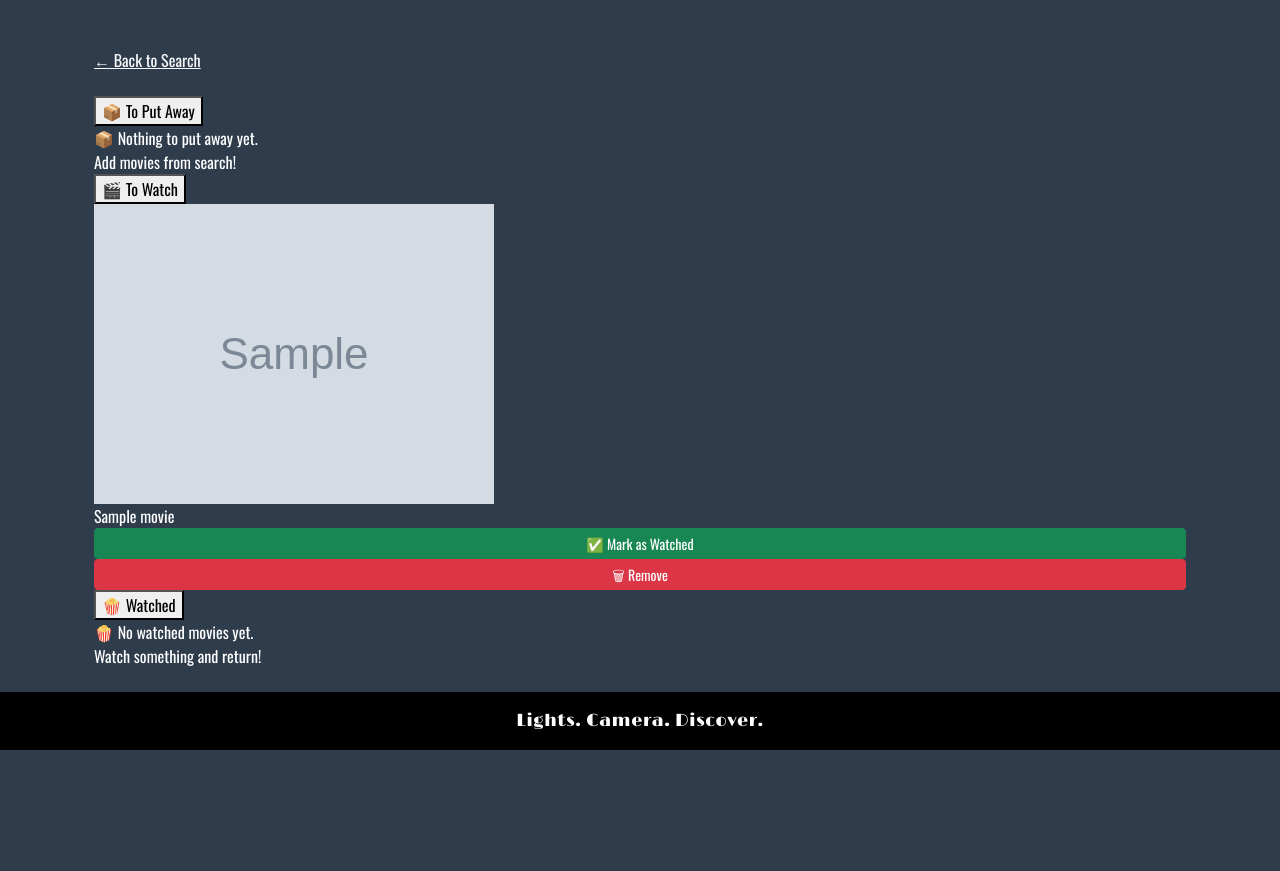
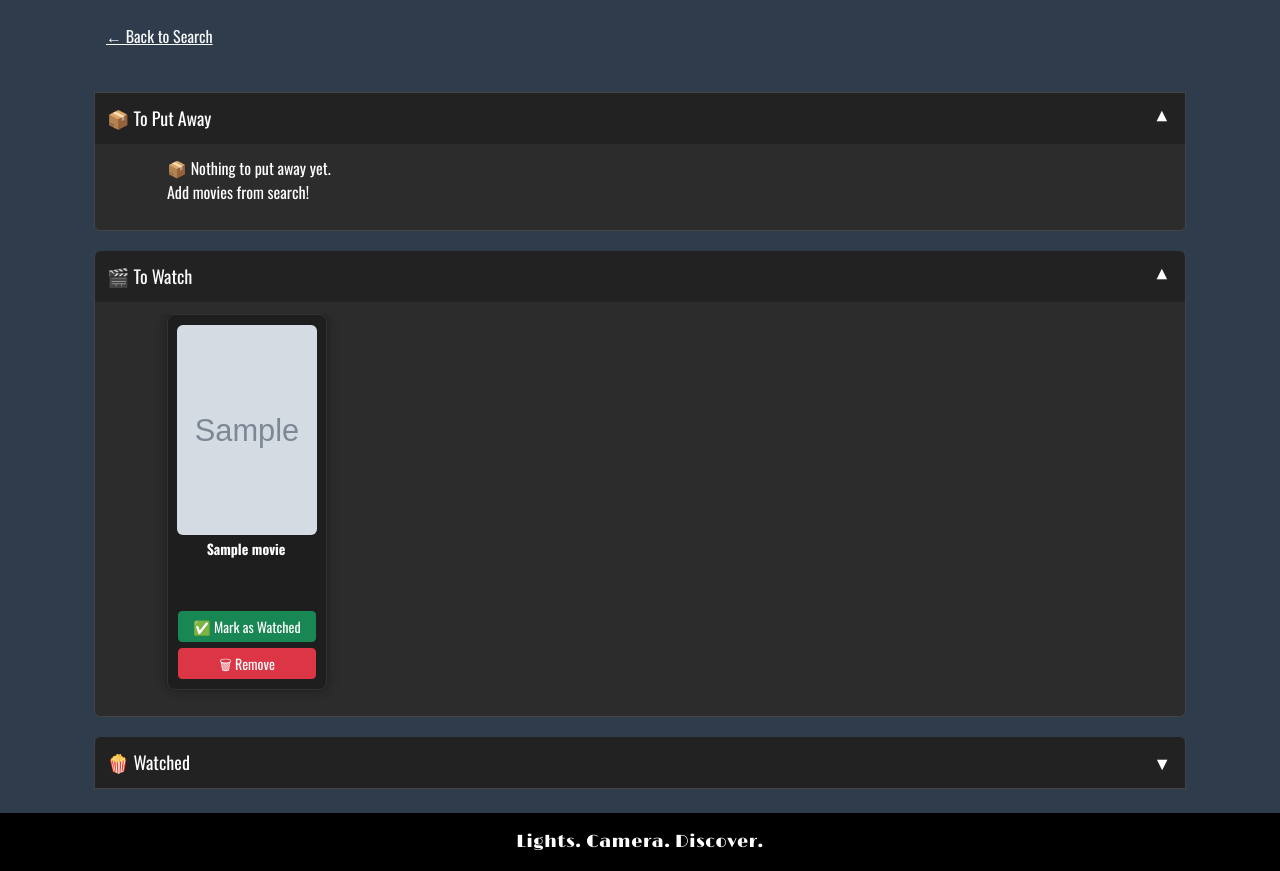
Before and after one commit to Ceri-Jane/milestone_project_three, a Django app: page /my-shelf/ in a window 1280 px wide. Shown: the part 58-929 px from the top of the page. Before the commit the page ends 808 px from the top, so only its background shows below. Run offline with Django 5.2, Linux system fonts and the light colour scheme; a user stored in the database is signed in; tables that the repository leaves empty hold one stand-in row (values such as "Sample post"); grey boxes marked "Sample" are stand-in pictures.

Commit message:
Add shelf.css styling

```diff
--- /dev/null
+++ b/static/css/shelf.css
@@ -0,0 +1,243 @@
+/* =========================================
+   SHELF ROW + SCROLL LAYOUT
+========================================= */
+
+.shelf-wrapper {
+    position: relative;
+}
+
+.shelf-row {
+    display: flex;
+    gap: 22px;
+    overflow-x: auto;
+    padding: 0 60px 14px;
+    scroll-behavior: smooth;
+}
+
+.shelf-row::-webkit-scrollbar {
+    height: 8px;
+}
+.shelf-row::-webkit-scrollbar-thumb {
+    background: #444;
+    border-radius: 4px;
+}
+
+/* =========================================
+   SHELF CARD (MATCHING HTML)
+========================================= */
+
+.shelf-card {
+    width: 160px;
+    flex-shrink: 0;
+    background: #1e1e1e;
+    border-radius: 8px;
+    padding: 10px;
+    display: flex;
+    flex-direction: column;
+    align-items: center;
+    text-align: center;
+    box-shadow: 0 0 12px rgba(0,0,0,0.4);
+    border: 1px solid #333;
+    justify-content: space-between;
+}
+
+/* Poster */
+.shelf-card img {
+    width: 140px;
+    height: 210px;
+    object-fit: cover;
+    border-radius: 6px;
+    margin-bottom: 6px;
+}
+
+/* Title (fixed height + scrollable) */
+.shelf-title {
+    font-size: 14px;
+    font-weight: bold;
+    line-height: 1.2;
+    word-wrap: break-word;
+    overflow-wrap: anywhere;
+    text-align: center;
+    width: 140px; /* consistent width */
+    height: 60px; /* fixed height for alignment */
+    overflow-y: auto; /* scroll only if text too long */
+    padding-right: 4px;
+    margin: 0 auto 10px;
+}
+
+/* Scrollbar styling for long titles */
+.shelf-title::-webkit-scrollbar {
+    width: 4px;
+}
+.shelf-title::-webkit-scrollbar-thumb {
+    background: #555;
+    border-radius: 4px;
+}
+
+/* Buttons stay aligned at bottom */
+.shelf-actions {
+    margin-top: auto;
+    display: flex;
+    flex-direction: column;
+    gap: 6px;
+    width: 100%;
+}
+
+/* =========================================
+   SCROLL ARROWS
+========================================= */
+
+.scroll-left,
+.scroll-right {
+    position: absolute;
+    top: 0;
+    width: 45px;
+    height: 100%;
+    display: none;
+    cursor: pointer;
+    z-index: 5;
+}
+
+@media (pointer: fine) {
+    .scroll-left,
+    .scroll-right {
+        display: block;
+    }
+}
+
+.scroll-left {
+    left: 0;
+    background: linear-gradient(to right, rgba(0,0,0,0.4), transparent);
+}
+
+.scroll-right {
+    right: 0;
+    background: linear-gradient(to left, rgba(0,0,0,0.4), transparent);
+}
+
+.scroll-left::after,
+.scroll-right::after {
+    content: '';
+    position: absolute;
+    top: 50%;
+    transform: translateY(-50%);
+    width: 22px;
+    height: 22px;
+    opacity: 0.8;
+    pointer-events: none;
+}
+
+.scroll-left::after {
+    left: 10px;
+    border-top: 4px solid white;
+    border-left: 4px solid white;
+    transform: translateY(-50%) rotate(-45deg);
+}
+
+.scroll-right::after {
+    right: 10px;
+    border-top: 4px solid white;
+    border-right: 4px solid white;
+    transform: translateY(-50%) rotate(45deg);
+}
+
+.scroll-left:hover::after,
+.scroll-right:hover::after {
+    opacity: 1;
+}
+
+/* =========================================
+   ACCORDION
+========================================= */
+
+.accordion-item {
+    margin-top: 20px;
+    border: 1px solid #444;
+    border-radius: 6px;
+    overflow: hidden;
+}
+
+.accordion-header {
+    width: 100%;
+    background: #222;
+    color: #fff;
+    padding: 12px;
+    text-align: left;
+    border: none;
+    font-size: 18px;
+    cursor: pointer;
+    position: relative;
+}
+
+.accordion-header::after {
+    content: "▼";
+    position: absolute;
+    right: 14px;
+    transition: transform 0.3s;
+}
+
+.accordion-item.open .accordion-header::after {
+    transform: rotate(180deg);
+}
+
+.accordion-content {
+    background: #2c2c2c;
+    max-height: 0;
+    overflow: hidden;
+    transition: max-height 0.35s ease;
+    padding: 0 12px;
+}
+
+.accordion-item.open .accordion-content {
+    max-height: 900px;
+    padding: 12px;
+}
+
+/* =========================================
+   WATCHED SHELF (FIXED ALIGNMENT)
+========================================= */
+
+.watched-card {
+    display: flex;
+    flex-direction: column;
+    justify-content: flex-start;
+    min-height: 410px;
+    position: relative;
+}
+
+/* Poster */
+.watched-card img {
+    margin-bottom: 6px;
+}
+
+/* Fixed-size scrollable title */
+.watched-card .shelf-title {
+    width: 140px;
+    height: 60px; /* fixed height to align all cards */
+    overflow-y: auto;
+    text-align: center;
+    padding-right: 4px;
+    margin: 0 auto 8px;
+}
+
+/* 👍👎 buttons fixed above the yellow button */
+.watched-card .rating-actions {
+    display: flex;
+    justify-content: center;
+    gap: 8px;
+    margin-top: auto;
+    margin-bottom: 6px;
+}
+
+/* Shelf buttons stay stacked below */
+.watched-card .shelf-actions {
+    display: flex;
+    flex-direction: column;
+    gap: 6px;
+    width: 100%;
+}
+
+.watched-card .btn {
+    font-size: 14px;
+    padding: 4px 10px;
+}
--- a/templates/movies/shelf.html
+++ b/templates/movies/shelf.html
@@ -3,57 +3,46 @@
 
 {% block content %}
 
+<a href="{% url 'home' %}" class="text-light ms-4">← Back to Search</a>
+
 <link rel="stylesheet" href="{% static 'css/shelf.css' %}">
+<script defer src="{% static 'js/shelf.js' %}"></script>
 
 <div class="container py-4">
 
-    <a href="{% url 'home' %}" class="text-light mb-4 d-inline-block">← Back to Search</a>
-
-    <!-- ========================================================= -->
-    <!--                     TO PUT AWAY SECTION                  -->
-    <!-- ========================================================= -->
+    <!-- ========== TO PUT AWAY ========== -->
     <div class="accordion-item open">
         <button class="accordion-header">📦 To Put Away</button>
-
         <div class="accordion-content">
             <div class="shelf-wrapper">
                 <div class="scroll-left"></div>
-
                 <div class="shelf-row">
                     {% for movie in to_put_away %}
                     <div class="shelf-card">
-
-                        <!-- Poster -->
-                        <img src="{{ movie.poster_url }}"
-                             onerror="this.src='{% static 'images/movie-poster-unavailable.jpg' %}'"
-                             alt="{{ movie.title }} poster">
-
+                        <img
+                            src="{{ movie.poster_url|default:'' }}"
+                            onerror="this.src='{% static 'images/movie-poster-unavailable.jpg' %}'"
+                            alt="{{ movie.title }}">
                         <div class="shelf-title">{{ movie.title }}</div>
 
-                        <!-- Actions -->
                         <div class="shelf-actions">
-                            <!-- Move to To Watch -->
-                            <form method="post"
-                                  action="{% url 'change_status' movie.id 'to_watch' %}">
+                            <form action="{% url 'change_status' movie.id 'TO_WATCH' %}" method="post">
                                 {% csrf_token %}
                                 <button class="btn btn-sm btn-primary w-100">🎯 Move to To Watch</button>
                             </form>
 
-                            <!-- Move to Watched -->
-                            <form method="post"
-                                  action="{% url 'change_status' movie.id 'watched' %}">
+                            <form action="{% url 'change_status' movie.id 'WATCHED' %}" method="post">
                                 {% csrf_token %}
                                 <button class="btn btn-sm btn-success w-100">✅ Mark as Watched</button>
                             </form>
 
-                            <!-- Remove -->
-                            <form method="post" action="{% url 'remove_movie' movie.id %}">
+                            <form action="{% url 'remove_movie' movie.id %}" method="post">
                                 {% csrf_token %}
                                 <button class="btn btn-sm btn-danger w-100">🗑 Remove</button>
                             </form>
                         </div>
+                    </div>
 
-                    </div>
                     {% empty %}
                     <div class="empty-shelf-message">
                         📦 Nothing to put away yet.<br>
@@ -61,51 +50,39 @@
                     </div>
                     {% endfor %}
                 </div>
-
                 <div class="scroll-right"></div>
             </div>
         </div>
     </div>
 
-
-    <!-- ========================================================= -->
-    <!--                     TO WATCH SECTION                     -->
-    <!-- ========================================================= -->
+    <!-- ========== TO WATCH ========== -->
     <div class="accordion-item open">
         <button class="accordion-header">🎬 To Watch</button>
-
         <div class="accordion-content">
             <div class="shelf-wrapper">
                 <div class="scroll-left"></div>
-
                 <div class="shelf-row">
                     {% for movie in to_watch %}
                     <div class="shelf-card">
-
-                        <!-- Poster -->
-                        <img src="{{ movie.poster_url }}"
-                             onerror="this.src='{% static 'images/movie-poster-unavailable.jpg' %}'"
-                             alt="{{ movie.title }} poster">
-
+                        <img
+                            src="{{ movie.poster_url|default:'' }}"
+                            onerror="this.src='{% static 'images/movie-poster-unavailable.jpg' %}'"
+                            alt="{{ movie.title }}">
                         <div class="shelf-title">{{ movie.title }}</div>
 
-                        <!-- Actions -->
                         <div class="shelf-actions">
-                            <!-- Mark as Watched -->
-                            <form method="post"
-                                  action="{% url 'change_status' movie.id 'watched' %}">
+                            <form action="{% url 'change_status' movie.id 'WATCHED' %}" method="post">
                                 {% csrf_token %}
                                 <button class="btn btn-sm btn-success w-100">✅ Mark as Watched</button>
                             </form>
 
-                            <!-- Remove -->
-                            <form method="post" action="{% url 'remove_movie' movie.id %}">
+                            <form action="{% url 'remove_movie' movie.id %}" method="post">
                                 {% csrf_token %}
                                 <button class="btn btn-sm btn-danger w-100">🗑 Remove</button>
                             </form>
                         </div>
+                    </div>
 
-                    </div>
                     {% empty %}
                     <div class="empty-shelf-message">
                         🎯 Your To Watch shelf is empty.<br>
@@ -113,80 +90,59 @@
                     </div>
                     {% endfor %}
                 </div>
-
                 <div class="scroll-right"></div>
             </div>
         </div>
     </div>
 
-
-    <!-- ========================================================= -->
-    <!--                        WATCHED SECTION                    -->
-    <!-- ========================================================= -->
+    <!-- ========== WATCHED ========== -->
     <div class="accordion-item">
         <button class="accordion-header">🍿 Watched</button>
-
         <div class="accordion-content">
             <div class="shelf-wrapper watched-wrapper">
                 <div class="scroll-left"></div>
-
                 <div class="shelf-row watched-row">
                     {% for movie in watched %}
                     <div class="shelf-card watched-card">
-
-                        <!-- Poster -->
-                        <img src="{{ movie.poster_url }}"
-                             onerror="this.src='{% static 'images/movie-poster-unavailable.jpg' %}'"
-                             alt="{{ movie.title }} poster">
-
+                        <img
+                            src="{{ movie.poster_url|default:'' }}"
+                            onerror="this.src='{% static 'images/movie-poster-unavailable.jpg' %}'"
+                            alt="{{ movie.title }}">
                         <div class="shelf-title">{{ movie.title }}</div>
 
-                        <!-- Rating -->
+                        <!-- 👍 👎 Like / Dislike Buttons -->
                         <div class="rating-actions">
-
-                            <!-- Thumbs Up -->
-                            <form method="post" action="{% url 'thumb_up' movie.id %}">
+                            <form action="{% url 'thumb_up' movie.id %}" method="post">
                                 {% csrf_token %}
-                                <button class="btn btn-sm {% if movie.rating == 'up' %}btn-success{% else %}btn-outline-success{% endif %}">
-                                    👍
-                                </button>
+                                <button class="btn btn-sm {% if movie.rating == 1 %}btn-success{% else %}btn-outline-success{% endif %}">👍</button>
                             </form>
 
-                            <!-- Thumbs Down -->
-                            <form method="post" action="{% url 'thumb_down' movie.id %}">
+                            <form action="{% url 'thumb_down' movie.id %}" method="post">
                                 {% csrf_token %}
-                                <button class="btn btn-sm {% if movie.rating == 'down' %}btn-danger{% else %}btn-outline-danger{% endif %}">
-                                    👎
-                                </button>
+                                <button class="btn btn-sm {% if movie.rating == -1 %}btn-danger{% else %}btn-outline-danger{% endif %}">👎</button>
                             </form>
-
                         </div>
 
-                        <!-- Actions -->
                         <div class="shelf-actions">
-                            <!-- Move to To Watch -->
-                            <form method="post"
-                                  action="{% url 'change_status' movie.id 'to_watch' %}">
+                            <form action="{% url 'change_status' movie.id 'TO_WATCH' %}" method="post">
                                 {% csrf_token %}
                                 <button class="btn btn-sm btn-warning w-100">🔄 Move to To Watch</button>
                             </form>
 
-                            <!-- Remove -->
-                            <form method="post" action="{% url 'remove_movie' movie.id %}">
+                            <form action="{% url 'remove_movie' movie.id %}" method="post">
                                 {% csrf_token %}
                                 <button class="btn btn-sm btn-danger w-100">🗑 Remove</button>
                             </form>
                         </div>
+                    </div>
 
-                    </div>
                     {% empty %}
                     <div class="empty-shelf-message">
                         🍿 No watched movies yet.<br>
-                        Watch something and return!
+                        Go enjoy something!
                     </div>
                     {% endfor %}
                 </div>
-
                 <div class="scroll-right"></div>
             </div>
         </div>
```
